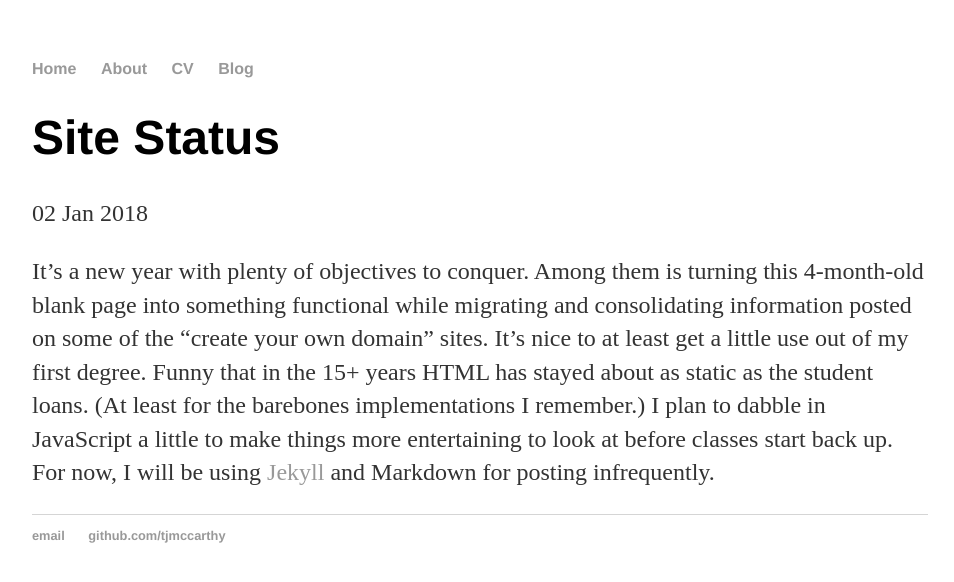
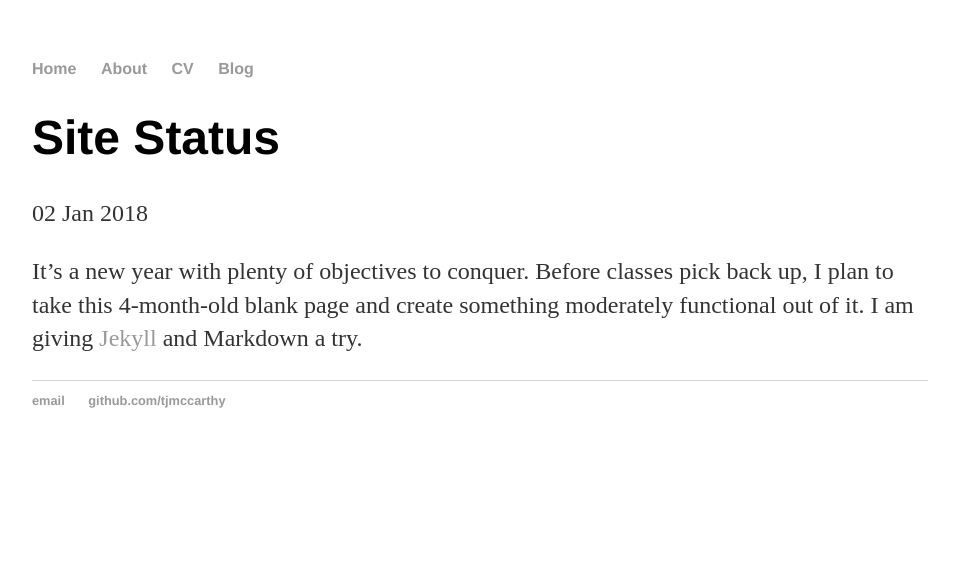
Before and after one commit to tjmccarthy/tjmccarthy.github.io, a Jekyll site: the page built from _posts/2018-01-02-new-year-site-status.md, in a window 1280 px wide. Shown: the top 582 px of the page, without its empty margins (160-1114 px from the left). Built offline with Jekyll 4.4.1, drawn with Linux system fonts in a browser that asks for light colours.

Commit message:
Update 2018-01-02-new-year-site-status.md

```diff
--- a/_posts/2018-01-02-new-year-site-status.md
+++ b/_posts/2018-01-02-new-year-site-status.md
@@ -3,8 +3,5 @@ layout: post
 title: "Site Status"
 date: 2018-01-02
 ---
-It's a new year with plenty of objectives to conquer. Among them is turning this 4-month-old blank page into something functional while
-migrating and consolidating information posted on some of the “create your own domain” sites. It’s nice to at least get a little use out
-of my first degree. Funny that in the 15+ years HTML has stayed about as static as the student loans. (At least for the barebones
-implementations I remember.) I plan to dabble in JavaScript a little to make things more entertaining to look at before classes start
-back up. For now, I will be using [Jekyll](http://jekyllrb.com) and Markdown for posting infrequently.
+It's a new year with plenty of objectives to conquer. Before classes pick back up, I plan to take this 4-month-old blank page and create
+something moderately functional out of it. I am giving [Jekyll](http://jekyllrb.com) and Markdown a try.
```
